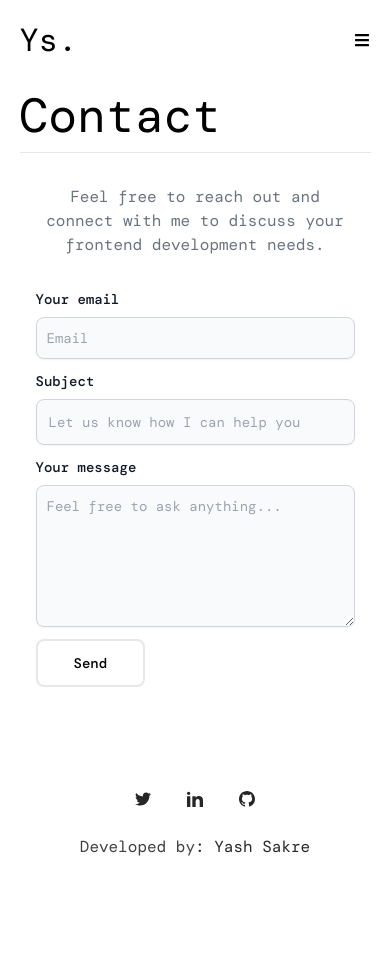
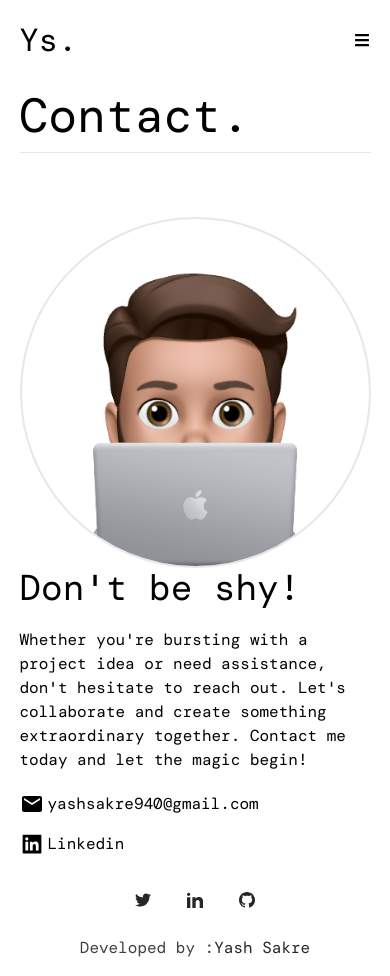
Before and after one commit to Yash-Sakre/YashSakre, a React (Vite) app: page /contact in a window 390 px wide. Before the commit the page ends 875 px from the top, so only its background shows below. Built offline with nearby package versions, Linux system fonts and the light colour scheme; a web font is replaced by a local one.

Commit message:
Changed Contact Page
Added some react icons
Fixed responsive
added some hover effects

```diff
--- a/package.json
+++ b/package.json
@@ -9,7 +9,7 @@
     "build": "vite build",
     "lint": "eslint src --ext js,jsx --report-unused-disable-directives --max-warnings 0",
     "preview": "vite preview",
-    "predeploy":"npm run build",
+    "predeploy": "npm run build",
     "deploy": "gh-pages -d dist"
   },
   "dependencies": {
@@ -18,7 +18,7 @@
     "gh-pages": "^5.0.0",
     "react": "^18.2.0",
     "react-dom": "^18.2.0",
-    "react-icons": "^4.9.0",
+    "react-icons": "^4.10.1",
     "react-router-dom": "^6.13.0",
     "react-scroll": "^1.8.9",
     "react-toastify": "^9.1.3"
--- a/src/App.jsx
+++ b/src/App.jsx
@@ -11,7 +11,7 @@ import Landing from "./pages/Landing/Landing";
 function App() {
 
   return (
-    <div className="dark:bg-black dark:text-white">
+    <div className="dark:bg-black dark:text-white selection:bg-black selection:text-white">
       <div className="w-[90%] m-auto ">
 
         <Header />
--- a/src/Footer/Footer.jsx
+++ b/src/Footer/Footer.jsx
@@ -42,12 +42,12 @@ const Footer = () => {
       </div>
 
       <div className=" p-4 text-center text-neutral-700  dark:text-neutral-200">
-        Developed by
+        Developed by  :
         <a
-          className="text-neutral-800 dark:text-neutral-400"
+          className="text-neutral-800 dark:text-neutral-400 hover"
           href="/"
         >
-          : Yash Sakre
+           Yash Sakre
         </a>
       </div>
     </footer>
--- a/src/components/projects.json
+++ b/src/components/projects.json
@@ -12,7 +12,7 @@
     {
         "imagePath": "../assests/portfolio.png",
         "ProjName": "Ys.tech",
-        "Projtitle": "Portfolio Website",
+        "Projtitle": "Portfolio",
         "ProjDesc": "An engaging frontend developer portfolio to showcase my expertise, highlight my projects, and attract clients and employers. Creating visually appealing designs and seamless user experiences to leave a lasting impression.",
         "Github": "https://github.com/Yash-Sakre/YashSakre",
         "Live": "https://yashsakre.tech/",
@@ -21,7 +21,7 @@
       {
         "imagePath": "../assests/Opinhacks.png",
         "ProjName": "OpinHacks",
-        "Projtitle": "36-Hour Hackathon Website",
+        "Projtitle": "36-Hour Hackathon",
         "ProjDesc": "A dynamic hackathon website to unite passionate individuals, foster innovation, and provide a platform for collaborative problem-solving. Featuring event details, registration, project submissions, and engaging community features to promote creativity and teamwork.",
         "Github": "https://github.com/JayashTripathy/OpInHacks",
         "Live": "https://opinhacks.co/",
--- a/src/header/Header.jsx
+++ b/src/header/Header.jsx
@@ -21,7 +21,7 @@ const Header = () => {
 
       <div className="flex gap-8">
         <ul className="hidden md:flex gap-8">
-          <li className="menuList text-[#6f6f6f] text-3rem">
+          <li className="menuList text-[#6f6f6f] text-3rem ">
             {" "}
             <Link to="/" spy={true} smooth={true} offset={-100} duration={500}>
               Home
--- a/src/index.css
+++ b/src/index.css
@@ -22,13 +22,15 @@ li {
   position: relative;
 }
 
-/* li:hover::before {
-  position: absolute;
-  content: "";
-  height: 4px;
-  width: 100%;
-  background-color: #2a68ff;
-  right: 0;
-  bottom: -10px;
-  color: #2a68ff;
-} */
+
+.hover {
+  background:
+    linear-gradient(black 0 0) no-repeat
+     calc(200% - var(--p,0%)) 100% / 200% var(--p,.08em);
+  transition: .3s var(--t,0s), background-position .3s calc(.3s - var(--t,0s));
+}
+.hover:hover {
+  --p: 100%;
+  --t: .3s;
+  color: #fff;
+}
--- a/src/pages/about/About.jsx
+++ b/src/pages/about/About.jsx
@@ -53,7 +53,7 @@ const About = () => {
           <div>
             <button
               onClick={resume}
-              className="my-3 py-3 px-9 text-sm font-medium text-center border-2 rounded-lg bg-primary-700 sm:w-fit hover:bg-primary-800 focus:ring-4 focus:outline-none focus:ring-primary-300 dark:bg-primary-600 dark:hover:bg-primary-700 dark:focus:ring-primary-800"
+              className="btn my-3 py-3 px-9 text-sm font-medium text-center border-2 rounded-lg bg-primary-700 sm:w-fit hover:bg-primary-800 focus:ring-4 focus:outline-none focus:ring-primary-300 dark:bg-primary-600 dark:hover:bg-primary-700 dark:focus:ring-primary-800"
             >
               Resume
             </button>
--- a/src/pages/contact/Contact.jsx
+++ b/src/pages/contact/Contact.jsx
@@ -1,110 +1,33 @@
-import { useRef } from "react";
-import emailjs from "@emailjs/browser";
-import { ToastContainer, toast } from "react-toastify";
-import "react-toastify/dist/ReactToastify.css";
-
+import Png1 from "../../assets/Png.png"
+import { MdEmail } from "react-icons/md"
+import { AiFillLinkedin } from "react-icons/ai"
 const Contact = () => {
-  const notify = () => toast("Message sent successfully!");
-  const form = useRef();
-
-  const sendEmail = (e) => {
-    e.preventDefault();
-
-    emailjs
-      .sendForm(
-        "service_ptikjqk",
-          "template_mo8k0ul",
-        form.current,
-        "otfQuo1jbHbo7_lph"
-      )
-      .then(
-        (result) => {
-          console.log(result.text);
-          notify();
-          form.current.reset();
-        },
-        (error) => {
-          console.log(error.text);
-        }
-      );
-  };
 
   return (
-    <div className="min-h-[80vh]" id="contact">
-      <div className="text-[3rem]">Contact</div>
+    <div className="min-h-[70vh]" id="contact">
+      <div className="text-[3rem]">Contact.</div>
       <hr />
-      <section className="bg-white dark:bg-gray-900">
-        <div className="py-8 lg:py-8 px-4 mx-auto max-w-screen-md">
-          <p className="mb-8 lg:mb-8 font-light text-center text-gray-500 dark:text-gray-400 sm:text-xl">
-            Feel free to reach out and connect with me to discuss your frontend
-            development needs.
-          </p>
-          <form
-            action="#"
-            className="space-y-3"
-            ref={form}
-            onSubmit={sendEmail}
-          >
-            <div>
-              <label
-                htmlFor="email"
-                className="block mb-2 text-sm font-medium text-gray-900 dark:text-gray-300"
-              >
-                Your email
-              </label>
-              <input
-                type="email"
-                name="email"
-                className="shadow-sm bg-gray-50 border border-gray-300 text-gray-900 text-sm rounded-lg focus:ring-primary-500 focus:border-primary-500 block w-full p-2.5 dark:bg-gray-700 dark:border-gray-600 dark:placeholder-gray-400 dark:text-white dark:focus:ring-primary-500 dark:focus:border-primary-500 dark:shadow-sm-light"
-                placeholder="Email"
-                required
-              />
-            </div>
-            <div>
-              <label
-                htmlFor="subject"
-                className="block mb-2 text-sm font-medium text-gray-900 dark:text-gray-300"
-              >
-                Subject
-              </label>
-              <input
-                type="text"
-                name="subject"
-                className="block p-3 w-full text-sm text-gray-900 bg-gray-50 rounded-lg border border-gray-300 shadow-sm focus:ring-primary-500 focus:border-primary-500 dark:bg-gray-700 dark:border-gray-600 dark:placeholder-gray-400 dark:text-white dark:focus:ring-primary-500 dark:focus:border-primary-500 dark:shadow-sm-light"
-                placeholder="Let us know how I can help you"
-                required
-              />
-            </div>
-            <div className="sm:col-span-2">
-              <label
-                htmlFor="message"
-                className="block mb-2 text-sm font-medium text-gray-900 dark:text-gray-400"
-              >
-                Your message
-              </label>
-              <textarea
-                name="message"
-                rows="6"
-                className="block p-2.5 w-full text-sm text-gray-900 bg-gray-50 rounded-lg shadow-sm border border-gray-300 focus:ring-primary-500 focus:border-primary-500 dark:bg-gray-700 dark:border-gray-600 dark:placeholder-gray-400 dark:text-white dark:focus:ring-primary-500 dark:focus:border-primary-500"
-                placeholder="Feel free to ask anything..."
-              ></textarea>
-            </div>
-            <input
-              type="submit"
-              value="Send"
-              className="py-3 px-9 text-sm font-medium text-center border-2 rounded-lg bg-primary-700 sm:w-fit hover:bg-primary-800 focus:ring-4 focus:outline-none focus:ring-primary-300 dark:bg-primary-600 dark:hover:bg-primary-700 dark:focus:ring-primary-800"
-            />
-          </form>
+      <div className="md:flex justify-center items-center mt-[4rem] ">
+        <div className="">
+          <img src={Png1} alt="" className="mx-auto md:w-[70%] rounded-full border-2 object-contain "/>
         </div>
-      </section>
-      <ToastContainer
-        position="top-center"
-        autoClose={1000}
-        hideProgressBar={false}
-        newestOnTop={false}
-        rtl={false}
-        theme="light"
-      />
+
+        <div className="md:w-[50%] flex flex-col  gap-5">
+          <div className="text-4xl">
+          Don&apos;t be shy!
+          </div>
+          <div className="text-1xl">
+          Whether you&apos;re bursting with a project idea or need assistance, don&apos;t hesitate to reach out. Let&apos;s collaborate and create something extraordinary together. Contact me today and let the magic begin!
+          </div>
+
+          <div className="w-fit">
+             <div className="flex flex-col gap-4">
+             <a href="" className="flex flex-row gap-1 hover"> <MdEmail className="text-2xl"/> yashsakre940@gmail.com </a>
+             <a href="" className="flex flex-row gap-1 hover w-fit"> <AiFillLinkedin className="text-2xl"/> Linkedin</a>
+             </div>
+          </div>
+        </div>
+      </div>
     </div>
   );
 };
--- a/src/pages/home/HomeFooter.jsx
+++ b/src/pages/home/HomeFooter.jsx
@@ -1,4 +1,5 @@
 import { motion } from "framer-motion"
+import {AiOutlineLink} from "react-icons/ai"
 
 const HomeFooter = () => {
   return (
@@ -12,21 +13,21 @@ const HomeFooter = () => {
               <br /> responsive web interfaces.
             </div>
 
-            <div className="w-[100%] ">
+            <div className="w-full">
               <div className=" text-linkColor">Hire Me</div>
-              <a href="https://drive.google.com/file/d/1IGd5kz41pmZugLd_G14pGY0gn2SQv_hG/view?usp=sharing" target="__blank" >Resume</a>
+              <a href="https://drive.google.com/file/d/1IGd5kz41pmZugLd_G14pGY0gn2SQv_hG/view?usp=sharing" target="__blank" className="flex flex-row gap-1 hover w-fit" > <AiOutlineLink className="text-[1.2rem]"/> Resume</a>
             </div>
           </div>
           <div className="second flex justify-between xl:gap-60 gap-[2rem] md:mt-0 mt-7">
           <div className="">
             <div className=" text-linkColor">Socials</div>
             <ul className="">
-              <li><a href="https://www.linkedin.com/in/yash-sakre/" target="__blank">Linkedin</a></li>
-              <li><a href="https://twitter.com/YashSakre4"  target="__blank">Twitter</a></li>
-              <li><a href="https://github.com/Yash-Sakre"  target="__blank">Github</a></li>
+              <li><a href="https://www.linkedin.com/in/yash-sakre/" target="__blank" className="hover">Linkedin</a></li>
+              <li><a href="https://twitter.com/YashSakre4"  target="__blank" className="hover">Twitter</a></li>
+              <li><a href="https://github.com/Yash-Sakre"  target="__blank" className="hover">Github</a></li>
             </ul>
           </div>
-          <div className=""><a href="mailto:yashsakre940@gmail.com">yashsakre940@gmail.com</a></div>
+          <div className=""> <a href="mailto:yashsakre940@gmail.com" className="md:flex flex-row gap-1  hover"> yashsakre940@gmail.com</a></div>
           </div>
         </div>
       </div>
--- a/src/pages/projects/Projects.jsx
+++ b/src/pages/projects/Projects.jsx
@@ -38,7 +38,7 @@ const Projects = () => {
                         {project.ProjName}
                       </h2>
                       <p
-                        className="mt-1 line-clamp-1 text-sm text-gray-800"
+                        className="mt-1 line-clamp-1 text-sm text-gray-800 break-all"
                         title={project.Projtitle}
                       >
                         {project.Projtitle}
```
Also changed, not shown: src/pages/home/Home.jsx (+5 -2 lines), src/assets/Png.png (added), 1 other file (tests, documents, lock files or other folders).
